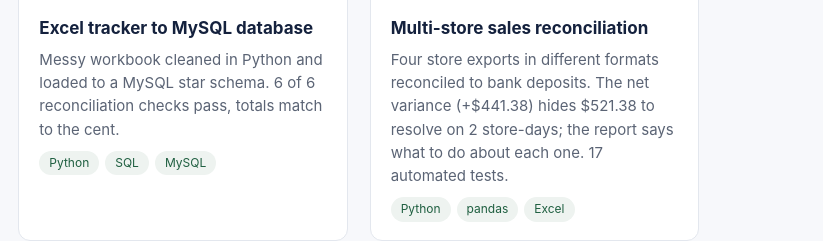
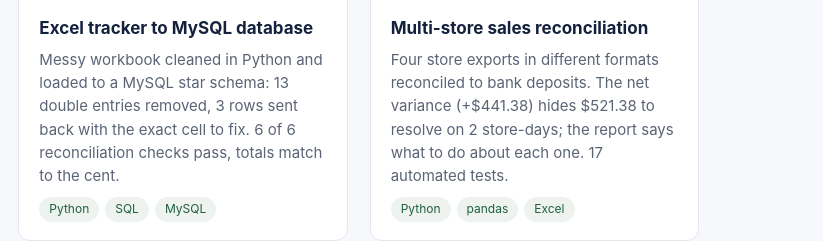
Before and after one commit to valdirguimaraes-maker/truetally, a plain HTML site: page index.html in a window 1280 px wide. Shown: the part 2496-2737 px from the top of the page, 457-1280 px from the left. Drawn offline with Linux system fonts and the light colour scheme.

Commit message:
Update public portfolio site (synced from Freelancer-USA Sat 11/28/2026)

```diff
--- a/index.html
+++ b/index.html
@@ -85,7 +85,7 @@
       <div class="item"><img src="img/p05.jpg" alt="Restaurant operations Power BI dashboard, fictional restaurant group" loading="lazy"><div class="body"><h3>Restaurant operations</h3><p>Where food and labor cost leak and what to fix this month: one location's spring schedule ($68.6K over the labor target), which dishes to reprice and which to re-cost, and what delivery promos really cost. Demo targets are labeled. 5 automated tests.</p><div class="tags"><span class="tag">Power BI</span><span class="tag">Restaurants</span><span class="tag">Labor &amp; food cost</span></div></div></div>
       <div class="item"><img src="img/p07.jpg" alt="SaaS subscription metrics Power BI dashboard, fictional software company" loading="lazy"><div class="body"><h3>SaaS subscription metrics</h3><p>Whether retention is good enough to grow on (NRR 106%, GRR 88%), where MRR leaks by plan, and which acquisition channel earns the most per trial ($138 vs $53). Demo targets and estimates are labeled. 5 automated tests.</p><div class="tags"><span class="tag">Power BI</span><span class="tag">SaaS</span><span class="tag">Retention</span></div></div></div>
       <div class="item"><img src="img/p09.jpg" alt="Google Sheets maintenance tracker with Apps Script, fictional company" loading="lazy"><div class="body"><h3>Maintenance tracker in Google Sheets</h3><p>Status logic, live dashboard, one-click service logging and a daily overdue email digest via Apps Script. Covered by 8 automated tests.</p><div class="tags"><span class="tag">Google Sheets</span><span class="tag">Apps Script</span></div></div></div>
-      <div class="item"><img src="img/p10.jpg" alt="Excel to MySQL pipeline diagram and reconciliation checks" loading="lazy"><div class="body"><h3>Excel tracker to MySQL database</h3><p>Messy workbook cleaned in Python and loaded to a MySQL star schema. 6 of 6 reconciliation checks pass, totals match to the cent.</p><div class="tags"><span class="tag">Python</span><span class="tag">SQL</span><span class="tag">MySQL</span></div></div></div>
+      <div class="item"><img src="img/p10.jpg" alt="Excel to MySQL pipeline: lines removed, rows held out to fix, lines loaded, reconciliation checks" loading="lazy"><div class="body"><h3>Excel tracker to MySQL database</h3><p>Messy workbook cleaned in Python and loaded to a MySQL star schema: 13 double entries removed, 3 rows sent back with the exact cell to fix. 6 of 6 reconciliation checks pass, totals match to the cent.</p><div class="tags"><span class="tag">Python</span><span class="tag">SQL</span><span class="tag">MySQL</span></div></div></div>
       <div class="item"><img src="img/p11.jpg" alt="Multi-store sales reconciliation report" loading="lazy"><div class="body"><h3>Multi-store sales reconciliation</h3><p>Four store exports in different formats reconciled to bank deposits. The net variance (+$441.38) hides $521.38 to resolve on 2 store-days; the report says what to do about each one. 17 automated tests.</p><div class="tags"><span class="tag">Python</span><span class="tag">pandas</span><span class="tag">Excel</span></div></div></div>
       <div class="item"><img src="img/p12.jpg" alt="Bank reconciliation for Xero and QuickBooks Online, fictional company" loading="lazy"><div class="body"><h3>Bank reconciliation for Xero &amp; QuickBooks</h3><p>Bank statement vs. Xero or QuickBooks Online export. Ties to $0.00 and lists what to post: a returned customer check, fees, interest and a keying error that overstate book cash by $1,903. Same ledger as the Xero finance pack. 6 automated tests.</p><div class="tags"><span class="tag">Python</span><span class="tag">Xero</span><span class="tag">QuickBooks</span><span class="tag">Excel</span></div></div></div>
       <div class="item"><img src="img/p14.jpg" alt="n8n workflow reconciling Shopify orders to payouts, fictional store" loading="lazy"><div class="body"><h3>Shopify payout reconciliation in n8n</h3><p>Daily n8n workflow ties Shopify payouts to orders and sends one alert a client can act on: $2,047.65 still owed on 2 days, with the inquiry to open. Month view, and output that matches an independent Python check to the cent (7 tests).</p><div class="tags"><span class="tag">n8n</span><span class="tag">Shopify</span><span class="tag">Automation</span></div></div></div>
```
Also changed, not shown: img/p10.jpg.
